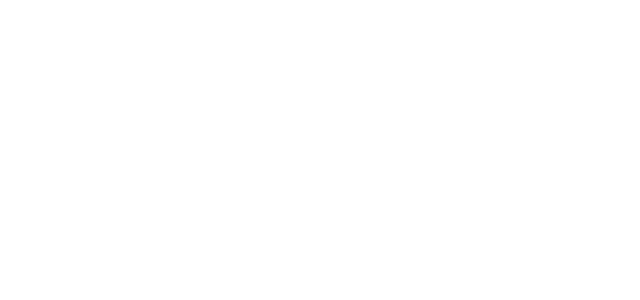
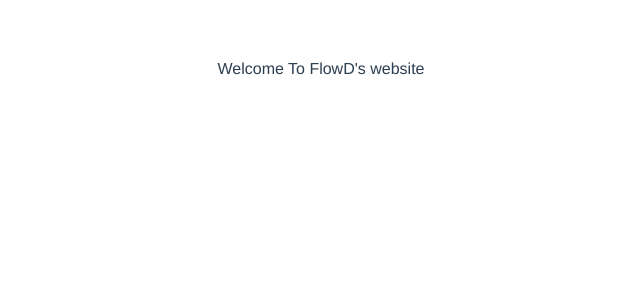
Before and after one commit to ProgramCX/flowd_site, a Vue app: page / in a window 1280 px wide. Before the commit this address had no page. Shown: the top 300 px of the page, without its empty margins (319-959 px from the left). Built offline with nearby package versions, Linux system fonts and the light colour scheme.

Commit message:
fix: test gh-page deployment

```diff
--- a/src/App.vue
+++ b/src/App.vue
@@ -1,5 +1,6 @@
 <template>
   <MainMenu></MainMenu>
+  <div>Welcome To FlowD's website</div>
   <TheFooter></TheFooter>
 </template>
 
```
